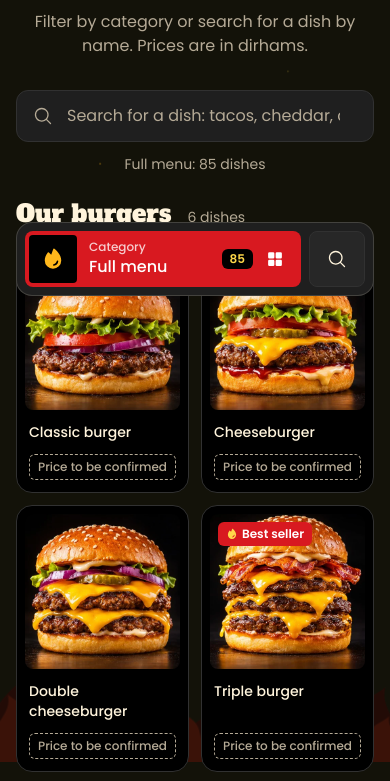
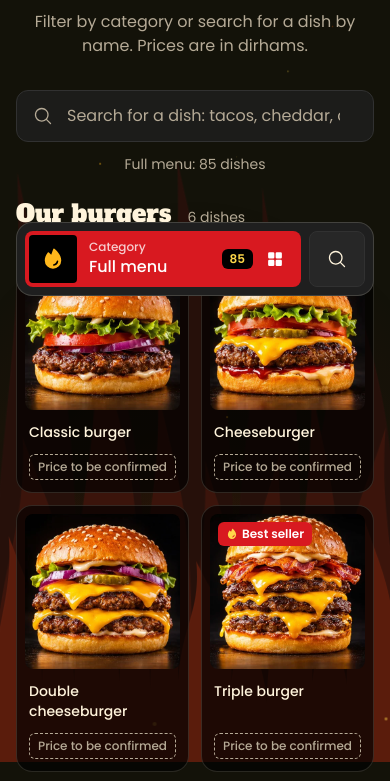
Before and after one commit to britishflame1/british-flames, a plain HTML site: page index.html in a window 390 px wide. Shown: the part 2140-2921 px from the top of the page. Drawn offline with Linux system fonts and the light colour scheme.

Commit message:
Fond de la carte : feu de cheminée sur tout l'écran
Remplace la bande de flammes en bas de l'écran, trop discrète et masquée
par la barre de catégories sur téléphone. Lueur chaude qui respire,
grandes flammes sombres derrière les plats, braises lentes, et cartes
légèrement translucides pour laisser passer la chaleur.

Co-Authored-By: Claude Fable 5.2 <noreply@anthropic.com>

```diff
--- a/css/styles.css
+++ b/css/styles.css
@@ -1055,9 +1055,10 @@ a, button, summary { touch-action: manipulation; }
   .nav-bar { padding-left: var(--s-100); }
 }
 
-/* ---------- Feu d'ambiance derrière la carte ---------- */
-/* Une couche de la hauteur de l'écran reste en place pendant qu'on fait défiler la carte.
-   Ton sur ton : elle se devine entre les cartes sans gêner la lecture. */
+/* ---------- Fond de la carte : feu de cheminée ---------- */
+/* Une couche de la hauteur de l'écran reste en place pendant qu'on fait défiler la carte :
+   lueur chaude qui respire, grandes flammes sombres sur toute la largeur, braises lentes.
+   Les cartes sont légèrement translucides pour laisser passer la chaleur sans gêner la lecture. */
 .section-menu { --fx-h: 100vh; }
 @supports (height: 100svh) {
   .section-menu { --fx-h: 100svh; }
@@ -1068,11 +1069,34 @@ a, button, summary { touch-action: manipulation; }
   overflow: hidden; pointer-events: none;
 }
 .section-menu > .container { position: relative; z-index: 1; }
-.menu-fx .embers { opacity: 0.5; }
+.menu-glow {
+  position: absolute; inset: 0;
+  background:
+    radial-gradient(ellipse 70% 55% at 50% 105%, rgba(255, 107, 10, 0.34), transparent 70%),
+    radial-gradient(ellipse 45% 50% at 8% 100%, rgba(216, 25, 32, 0.30), transparent 70%),
+    radial-gradient(ellipse 45% 50% at 92% 100%, rgba(216, 25, 32, 0.30), transparent 70%),
+    radial-gradient(ellipse 120% 90% at 50% 100%, rgba(120, 30, 10, 0.34), transparent 75%);
+  animation: hearth 7s var(--ease-loop) infinite alternate;
+}
+@keyframes hearth {
+  0% { opacity: 0.72; }
+  45% { opacity: 1; }
+  100% { opacity: 0.82; }
+}
+.menu-flames { height: 86%; }
+.f-hearth-3 { fill: #26100A; animation-duration: 6.4s; }
+.f-hearth-2 { fill: #3B140B; animation-duration: 5s; animation-delay: -1.8s; }
+.f-hearth-1 { fill: #5A1C0C; animation-duration: 3.9s; animation-delay: -0.9s; }
+.menu-fx .embers { opacity: 0.75; }
 .menu-fx .ember { bottom: var(--s-400); }
-.menu-flames { height: 120px; }
-.f-deep { fill: #220B06; animation-duration: 5.2s; }
-.f-glow { fill: #3A1208; animation-duration: 3.8s; animation-delay: -1.4s; }
-@media (min-width: 768px) {
-  .menu-flames { height: 190px; }
+
+/* Cartes et barres de la carte : assez sombres pour lire, assez translucides pour sentir le feu */
+.section-menu .item { background: rgba(0, 0, 0, 0.66); border-color: rgba(255, 244, 220, 0.14); }
+.section-menu .item .card-media { background: var(--black); }
+.section-menu .search-field { background: rgba(31, 31, 31, 0.82); }
+@media (max-width: 767px) {
+  .menu-flames { height: 68%; }
 }
+@media (prefers-reduced-motion: reduce) {
+  .menu-glow { animation: none; }
+}
--- a/index.html
+++ b/index.html
@@ -115,13 +115,15 @@
 
     <!-- Menu -->
     <section class="section section-menu" id="menu">
-      <!-- Feu d'ambiance derrière la carte : braises lentes et flammes sombres en bas de l'écran -->
+      <!-- Fond de la carte : un feu de cheminée qui occupe tout l'écran derrière les plats -->
       <div class="menu-fx" aria-hidden="true">
+        <div class="menu-glow"></div>
+        <div class="flames menu-flames">
+          <svg class="flame f-hearth-3" data-flame data-n="5" data-min="230" data-max="370" data-base="30" data-seed="63" data-h="400" preserveAspectRatio="none"></svg>
+          <svg class="flame f-hearth-2" data-flame data-n="7" data-min="140" data-max="260" data-base="30" data-seed="88" data-h="400" preserveAspectRatio="none"></svg>
+          <svg class="flame f-hearth-1" data-flame data-n="10" data-min="60" data-max="150" data-base="26" data-seed="17" data-h="400" preserveAspectRatio="none"></svg>
+        </div>
         <div class="embers" id="menuEmbers"></div>
-        <div class="flames menu-flames">
-          <svg class="flame f-deep" data-flame data-n="7" data-min="60" data-max="150" data-base="24" data-seed="63" data-h="190" preserveAspectRatio="none"></svg>
-          <svg class="flame f-glow" data-flame data-n="11" data-min="30" data-max="90" data-base="18" data-seed="88" data-h="190" preserveAspectRatio="none"></svg>
-        </div>
       </div>
       <div class="container">
         <header class="section-head reveal">
--- a/js/app.js
+++ b/js/app.js
@@ -89,7 +89,7 @@
   }
   const small = window.innerWidth < 640;
   spawnEmbers($("#embers"), small ? 12 : 30, 99, false);
-  spawnEmbers($("#menuEmbers"), small ? 8 : 16, 314, true);
+  spawnEmbers($("#menuEmbers"), small ? 14 : 28, 314, true);
 
   /* ---------- Prix ---------- */
   function priceHTML(item) {
```
Also changed, not shown: british-flames.html (+7 -5 lines).
